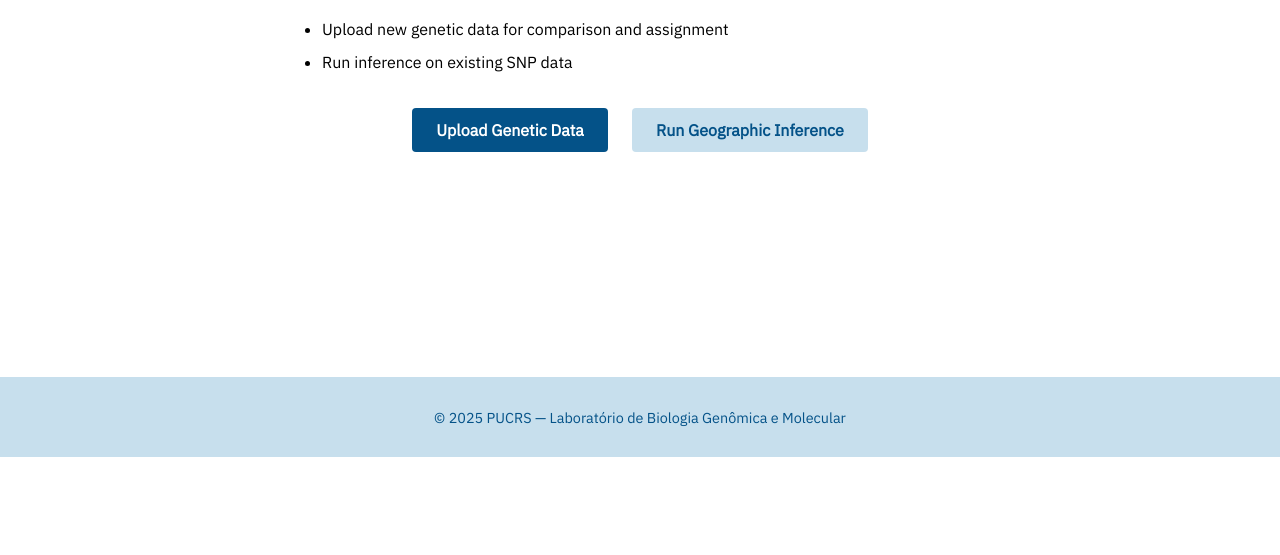
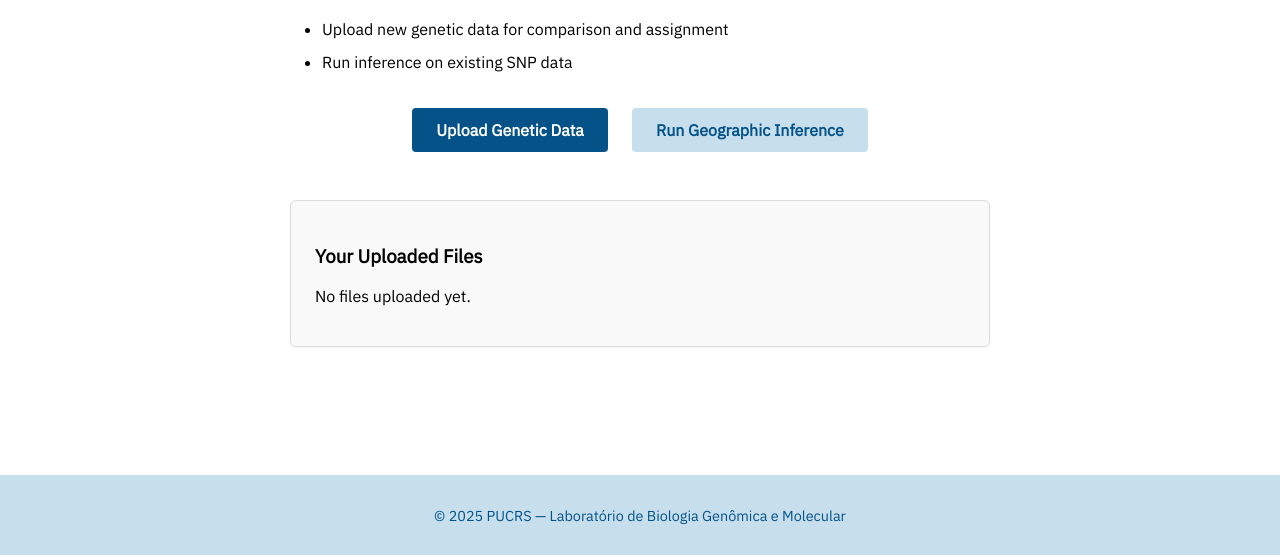
Before and after one commit to guzmanvitar/ccg-platform, a Django app: page /panthera-onca/ in a window 1280 px wide. Shown: the part 343-898 px from the top of the page. Before the commit the page ends 800 px from the top, so only its background shows below. Run offline with Django 5.2, Linux system fonts and the light colour scheme.

Commit message:
Add uploaded files view

```diff
--- a/inference/static/inference/style.css
+++ b/inference/static/inference/style.css
@@ -155,6 +155,8 @@ main {
   justify-content: center;
   margin-top: 2rem;
   flex-wrap: wrap;
+  margin-bottom: 3rem;
+
 }
 
 /* ========================================
@@ -226,3 +228,10 @@ footer {
   margin-top: 1rem;
   width: 100%;
 }
+
+/* ========================================
+  Uploaded Files
+======================================== */
+.uploaded-files {
+  margin-top: 0;
+}
--- a/inference/templates/inference/jaguar_tools.html
+++ b/inference/templates/inference/jaguar_tools.html
@@ -33,6 +33,27 @@
         <a class="cta-button secondary" href="#">Run Geographic Inference</a>
       </div>
     </section>
+
+    <!-- Spacer for vertical separation -->
+    <div style="margin-top: 3rem;"></div>
+
+    {% if uploaded_files %}
+    <section class="uploaded-files card">
+      <h3>Your Uploaded Files</h3>
+      <ul>
+        {% for file in uploaded_files %}
+          <li>
+            <strong>{{ file.name }}</strong> ({{ file.format }})
+          </li>
+        {% endfor %}
+      </ul>
+    </section>
+    {% else %}
+    <section class="uploaded-files card">
+      <h3>Your Uploaded Files</h3>
+      <p>No files uploaded yet.</p>
+    </section>
+    {% endif %}
   </main>
 
   <!-- Upload Modal -->
--- a/inference/views.py
+++ b/inference/views.py
@@ -8,10 +8,6 @@ from .forms import UploadFileForm
 
 def home(request):
     return render(request, "inference/home.html")
-
-
-def jaguar_tools(request):
-    return render(request, "inference/jaguar_tools.html")
 
 
 def upload_data(request):
@@ -44,3 +40,29 @@ def handle_uploaded_file(file, species, file_format, username):
     with file_path.open("wb+") as destination:
         for chunk in file.chunks():
             destination.write(chunk)
+
+
+def jaguar_tools(request):
+    base_path = Path.home() / "seafile_drive" / "panthera-onca"
+    user = "user"
+    uploaded_files = []
+
+    for fmt in ["vcf", "fasta", "fastq", "txt"]:
+        folder = base_path / fmt / user
+        if folder.exists():
+            for f in folder.iterdir():
+                if f.is_file():
+                    uploaded_files.append(
+                        {
+                            "name": f.name,
+                            "format": fmt,
+                            "path": f,
+                            "modified": f.stat().st_mtime,
+                        }
+                    )
+
+    uploaded_files.sort(key=lambda x: x["modified"], reverse=True)
+
+    return render(
+        request, "inference/jaguar_tools.html", {"uploaded_files": uploaded_files}
+    )
```
